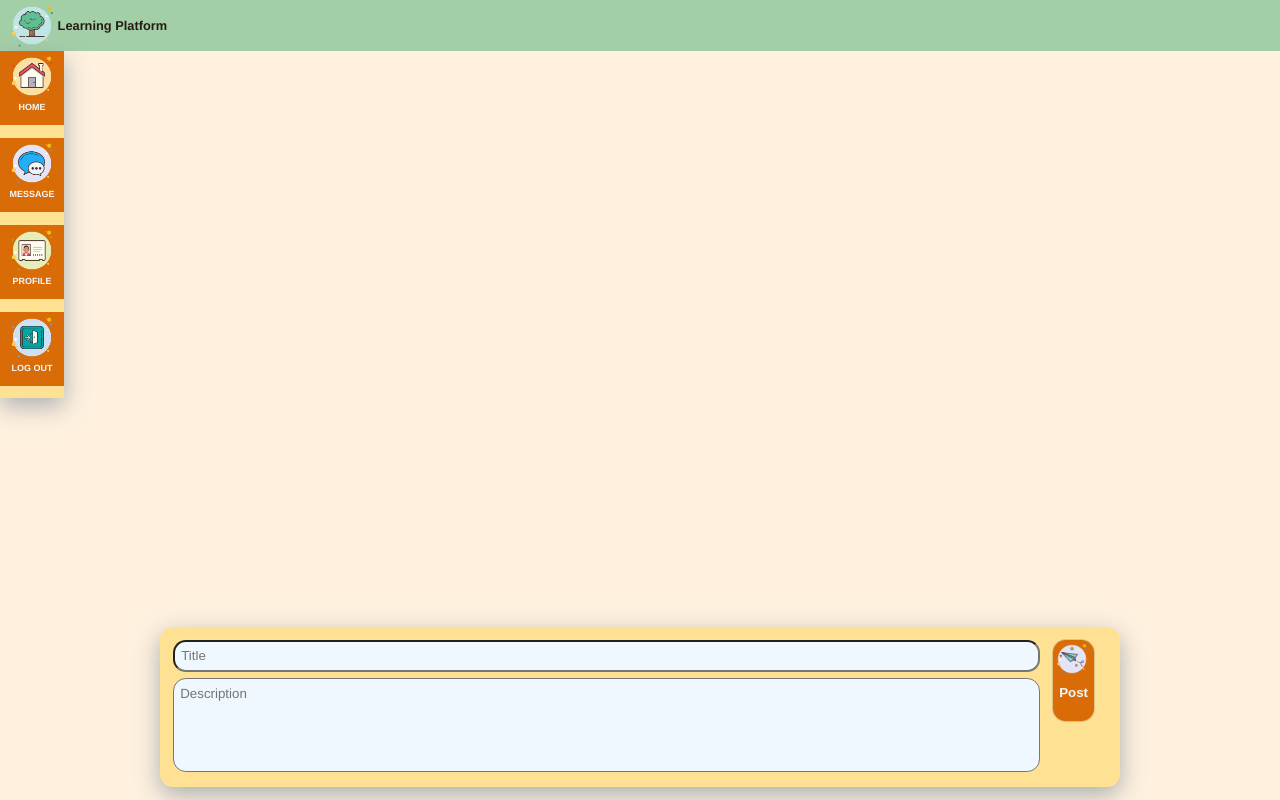
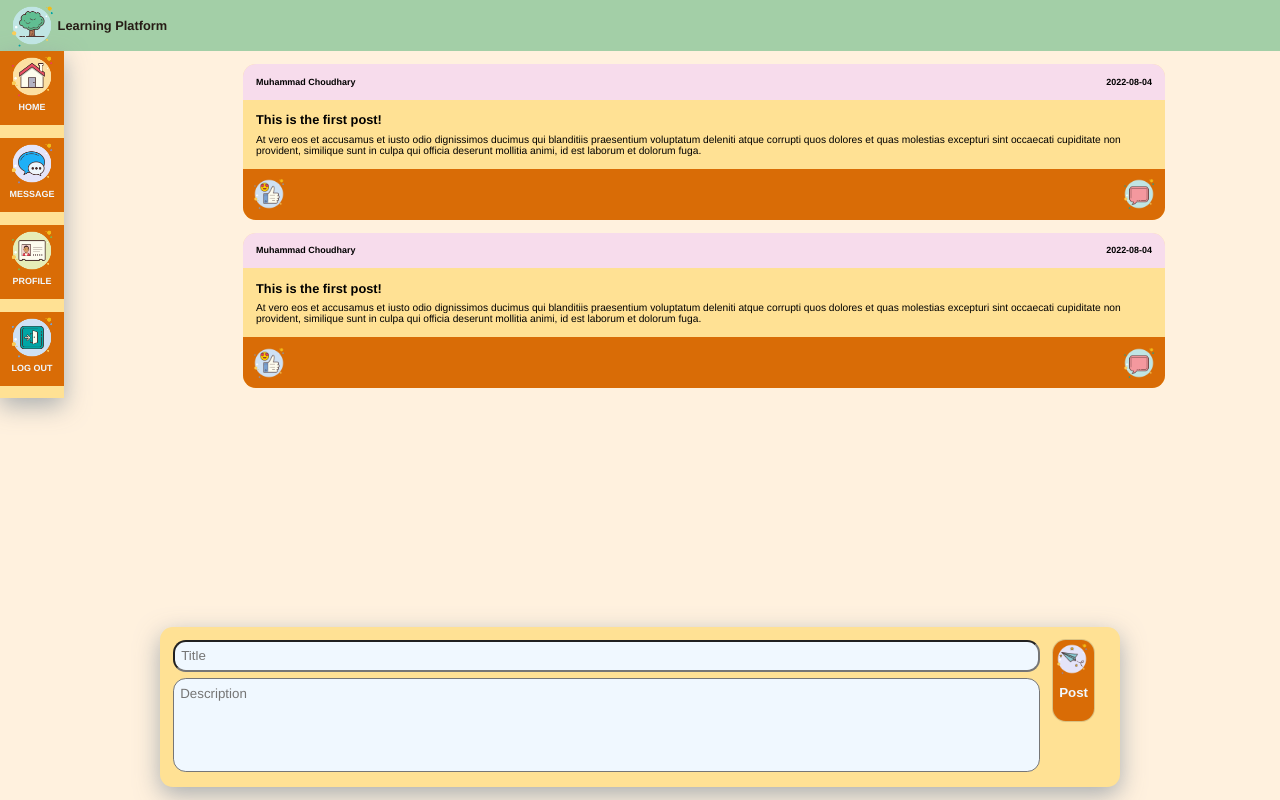
Before and after one commit to freeHashBrown/muhammad-choudhary-capstone-client, a React (Create React App) app: page / in a window 1280 px wide. Built offline with nearby package versions, Linux system fonts and the light colour scheme.

Commit message:
Complete comment items for homepage

```diff
--- a/src/component/PostItem/PostItem.jsx
+++ b/src/component/PostItem/PostItem.jsx
@@ -1,4 +1,7 @@
 import React from 'react';
+import "./PostItem.scss";
+import likeIcon from "../../assets/icons/like-icon.png";
+import commentIcon from "../../assets/icons/comment-icon.png";
 
 const PostItem = () => {
     return (
@@ -11,7 +14,7 @@ const PostItem = () => {
                     2022-08-04
                 </p>
             </div>
-            <div className='post-item__bottom'>
+            <div className='post-item__middle'>
                 <h1 className='post-item__title'>
                     This is the first post!
                 </h1>
@@ -23,6 +26,10 @@ const PostItem = () => {
                 mollitia animi, id est laborum et dolorum fuga.
                 </p>
             </div>
+            <div className='post-item__bottom'>
+                <img src={likeIcon} alt="like" className='post-item__icon'/>
+                <img src={commentIcon} alt="comment" className='post-item__icon'/>
+            </div>
         </section>
     );
 };
--- a/src/component/PostItem/PostItem.scss
+++ b/src/component/PostItem/PostItem.scss
@@ -1,3 +1,57 @@
+@use '../../styles/partials/colors';
+@use "../../styles/partials/global";
+
 .post-item {
     display: flex;
+    flex-direction: column;
+    width: 80%;
+    background-color: colors.$flavescent;
+    border-radius: 1vw;
+    margin-bottom: 1vw;
+
+    &__top {
+        display: flex;
+        justify-content: space-between;
+        align-content: center;
+        background-color: colors.$piggy-pink;
+        padding: 1vw;
+        border-top-right-radius: 1vw;
+        border-top-left-radius: 1vw;
+    }
+
+    &__label {
+        margin: 0;
+        font-size: 0.7vw;
+        font-weight: bolder;
+    }
+
+    &__middle {
+        padding: 1vw;
+    }
+
+    &__title {
+        margin: 0;
+        font-size: 1vw;
+    }
+
+    &__desc {
+        font-size: 0.8vw;
+        margin: 0.5vw 0 0 0;
+    }
+
+    &__bottom {
+        display: flex;
+        justify-content: space-between;
+        background-color: colors.$chocolate-web;
+        padding: 0.5vw;
+        border-bottom-right-radius: 1vw;
+        border-bottom-left-radius: 1vw;
+
+    }
+
+    &__icon {
+        width: 3vw;
+        height: 3vw;
+    }
+
 }
--- a/src/component/PostList/PostList.jsx
+++ b/src/component/PostList/PostList.jsx
@@ -1,9 +1,18 @@
 import React from 'react';
 import "./PostList.scss";
+import PostItem from '../PostItem/PostItem';
 
 const PostList = () => {
     return (
         <article className='post-list'>
+           <PostItem/>
+           <PostItem/>
+
+           {/* <PostItem/> */}
+
+
+
+
 
         </article>
     );
--- a/src/component/PostList/PostList.scss
+++ b/src/component/PostList/PostList.scss
@@ -1,10 +1,13 @@
-// @use '../../styles/partials/colors';
-// @use "../../styles/partials/global";
+@use '../../styles/partials/colors';
+@use "../../styles/partials/global";
 
 
 .post-list {
     display: flex;
     flex-direction: column;
-    box-shadow: none;
+    justify-content: center;
+    align-items: center;
+    position: fixed;
+    top: 5vw;
 
 }
--- a/src/pages/HomePage/HomePage.jsx
+++ b/src/pages/HomePage/HomePage.jsx
@@ -1,7 +1,6 @@
 import React from 'react';
 import "./HomePage.scss";
-import likeIcon from "../../assets/icons/like-icon.png";
-import commentIcon from "../../assets/icons/comment-icon.png";
+
 
 import CommentForm from '../../component/CommentForm/CommentForm';
 import PostList from '../../component/PostList/PostList';
--- a/src/pages/HomePage/HomePage.scss
+++ b/src/pages/HomePage/HomePage.scss
@@ -20,6 +20,7 @@
         justify-content: space-around;
         background-color: colors.$flavescent;
         box-shadow: 0px 8px 24px rgba(149, 157, 165, 0.8);
+
 
     }
 
```
